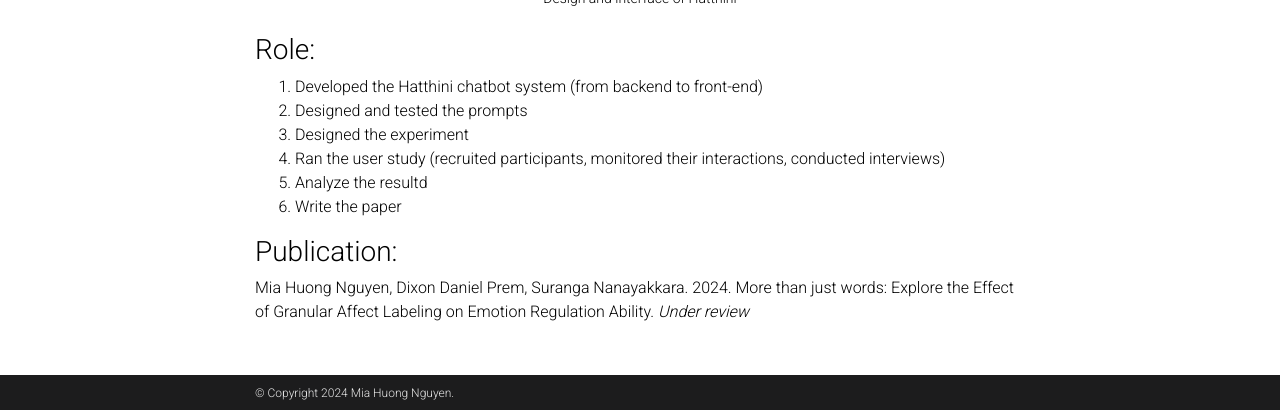
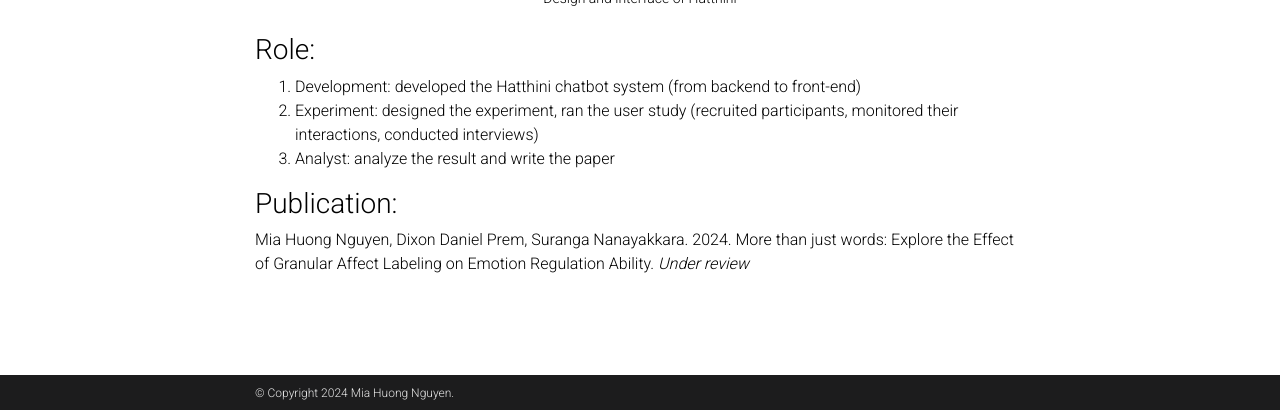
Before and after one commit to iammia0o/iammia0o.github.io, a Jekyll site: the page built from _projects/2_project.md, in a window 1280 px wide and 1276 px high, cut to the strip 866-1276 px from the top of the window. Built offline with Jekyll 4.4.1, drawn with Linux system fonts in a browser that asks for light colours; comment, search, counter and statistics services are not loaded; a style sheet for code colours, icons or effects is not loaded.

Commit message:
updated hatthini

```diff
--- a/_projects/2_project.md
+++ b/_projects/2_project.md
@@ -25,12 +25,9 @@ In this project, we explore the use of language, more specifically, granular emo
 
 
 ### Role:
-1. Developed the Hatthini chatbot system (from backend to front-end)
-2. Designed and tested the prompts
-3. Designed the experiment
-4. Ran the user study (recruited participants, monitored their interactions, conducted interviews)
-5. Analyze the resultd
-6. Write the paper
+1. Development: developed the Hatthini chatbot system (from backend to front-end)
+2. Experiment: designed the experiment, ran the user study (recruited participants, monitored their interactions, conducted interviews)
+3. Analyst: analyze the result and write the paper
 
 ### Publication:
 Mia Huong Nguyen, Dixon Daniel Prem, Suranga Nanayakkara. 2024. More than just words: Explore the Effect of Granular Affect Labeling on Emotion Regulation Ability. *Under review*
```
